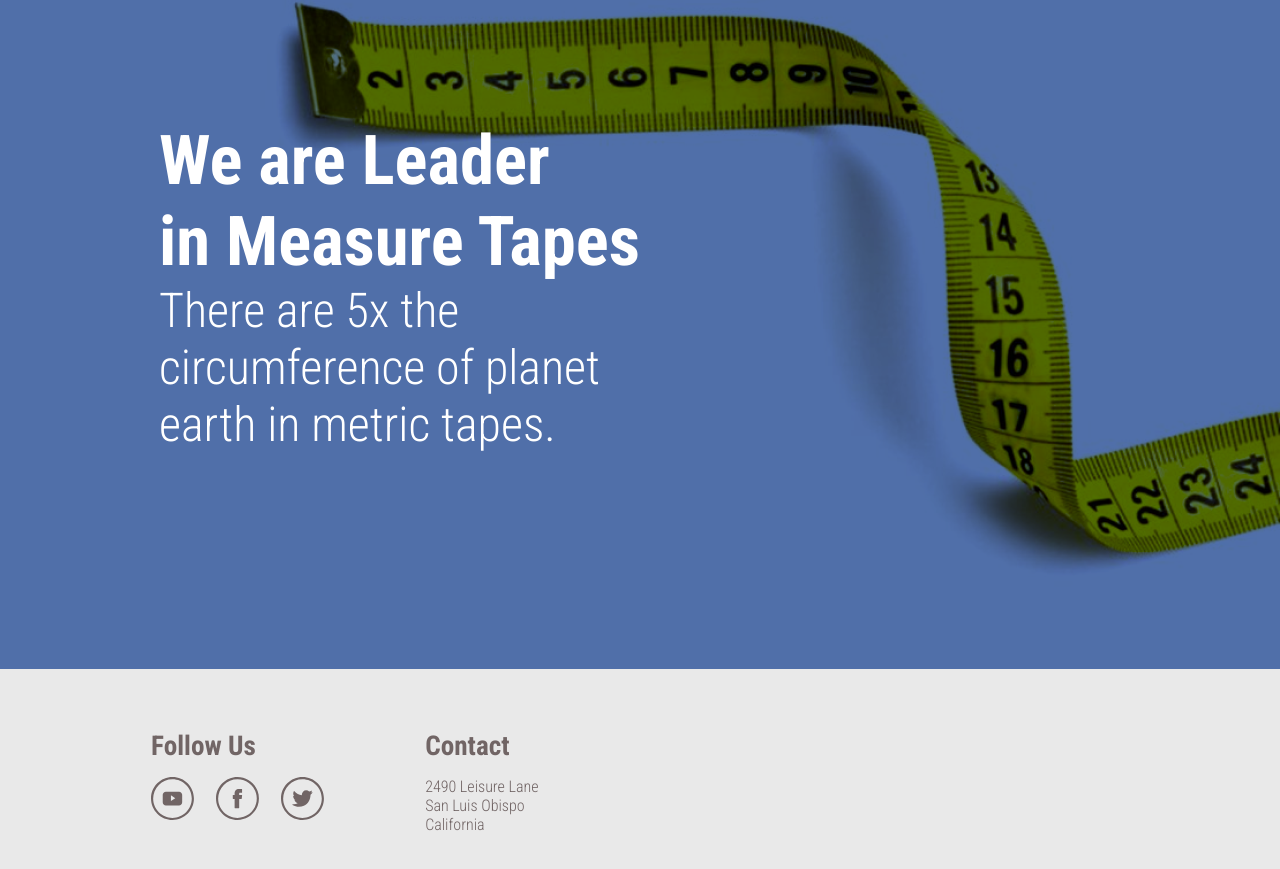
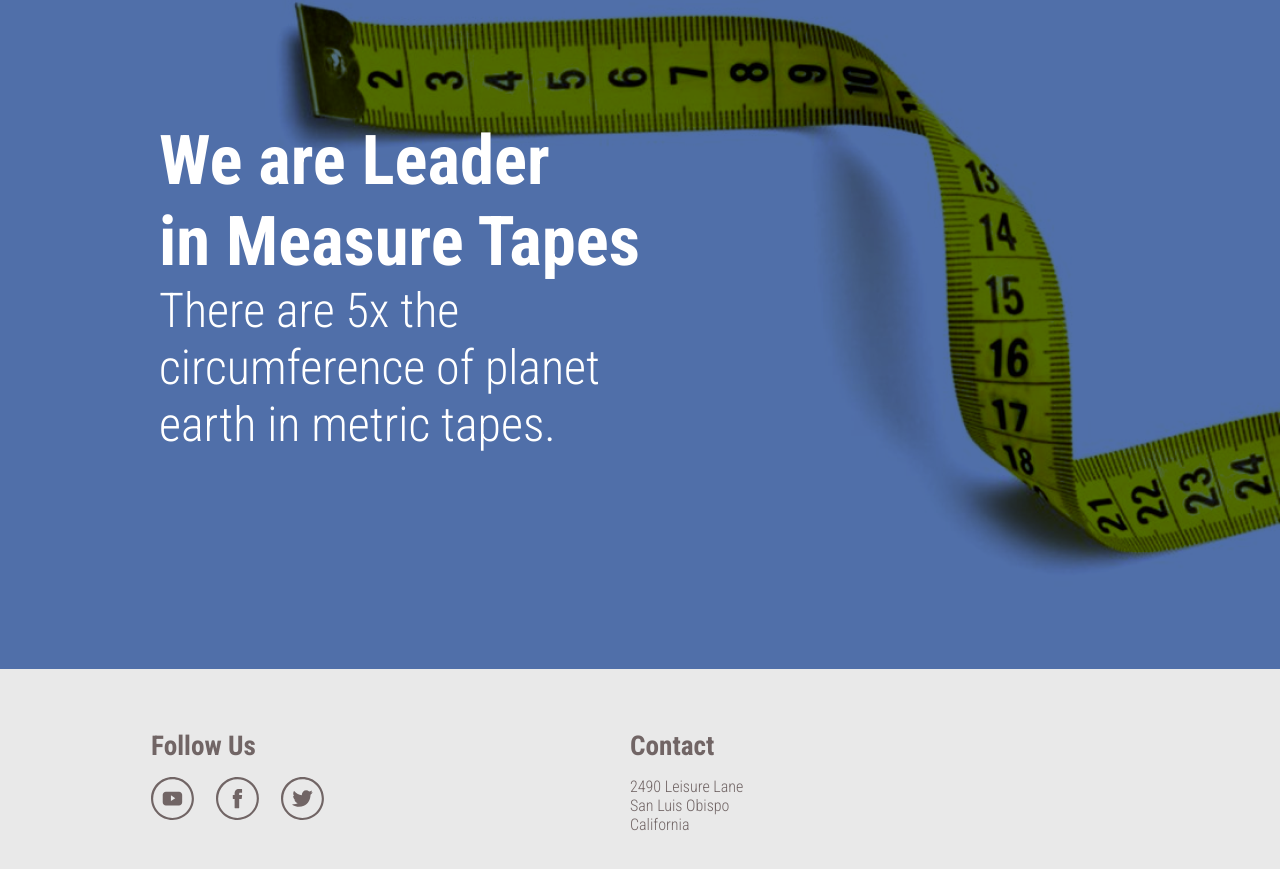
Before and after one commit to EduardoBravoP/zutterman, a Next.js app: page / in a window 1280 px wide. Shown: the part 1041-1910 px from the top of the page. Built offline with nearby package versions, Linux system fonts and the light colour scheme.

Commit message:
Styles: Updated Footer styles

```diff
--- a/src/components/Footer/styles.module.scss
+++ b/src/components/Footer/styles.module.scss
@@ -1,12 +1,13 @@
 .container {
   height: 226px;
-  padding-left: 151px;
+  padding: 0 151px 0 151px;
 
   display: flex;
   align-items: center;
 
   .wrapper {
-    width: 35%;
+    width: 100%;
+    max-width: 600px;
 
     display: flex;
     justify-content: space-between;
```
